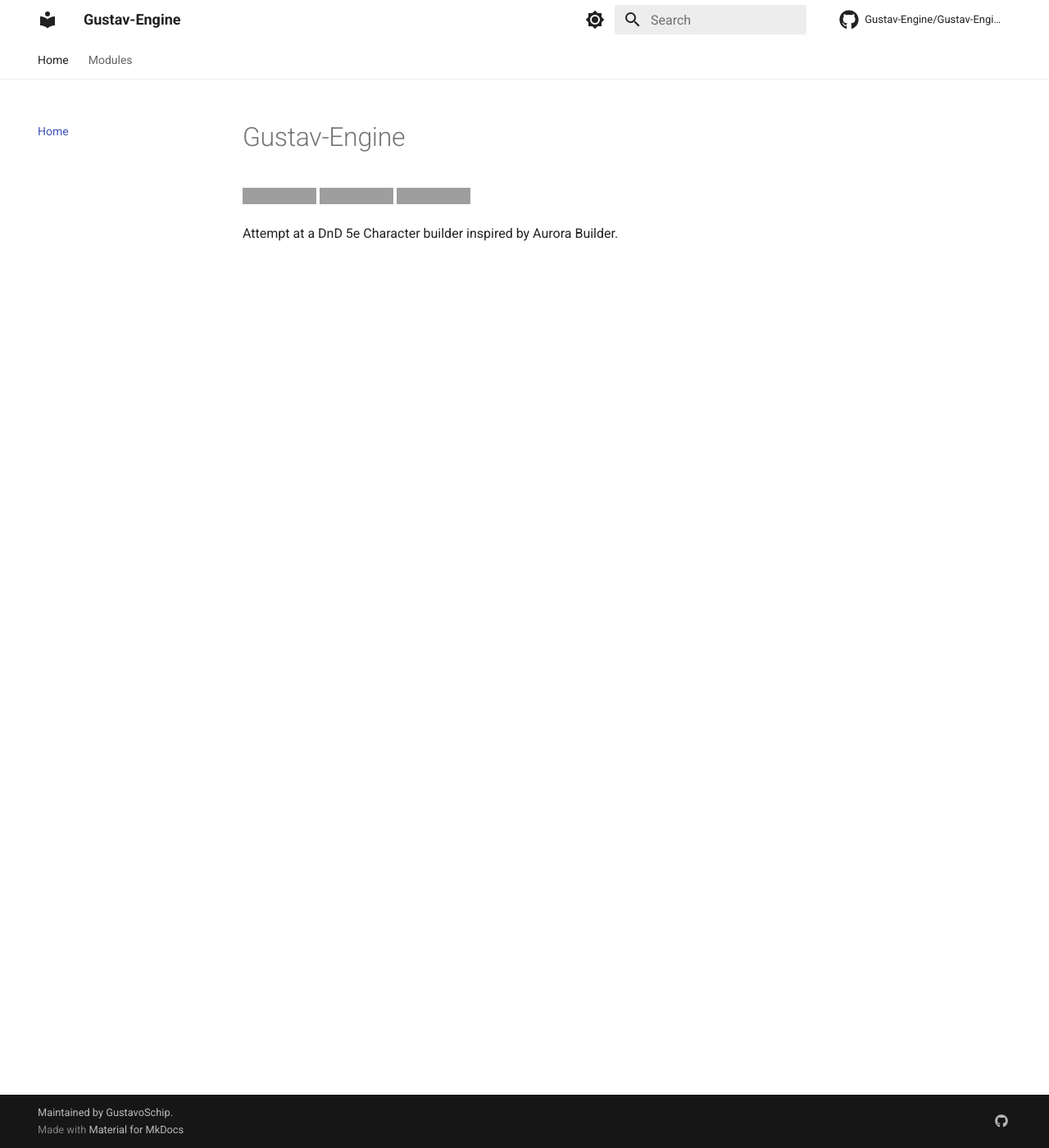
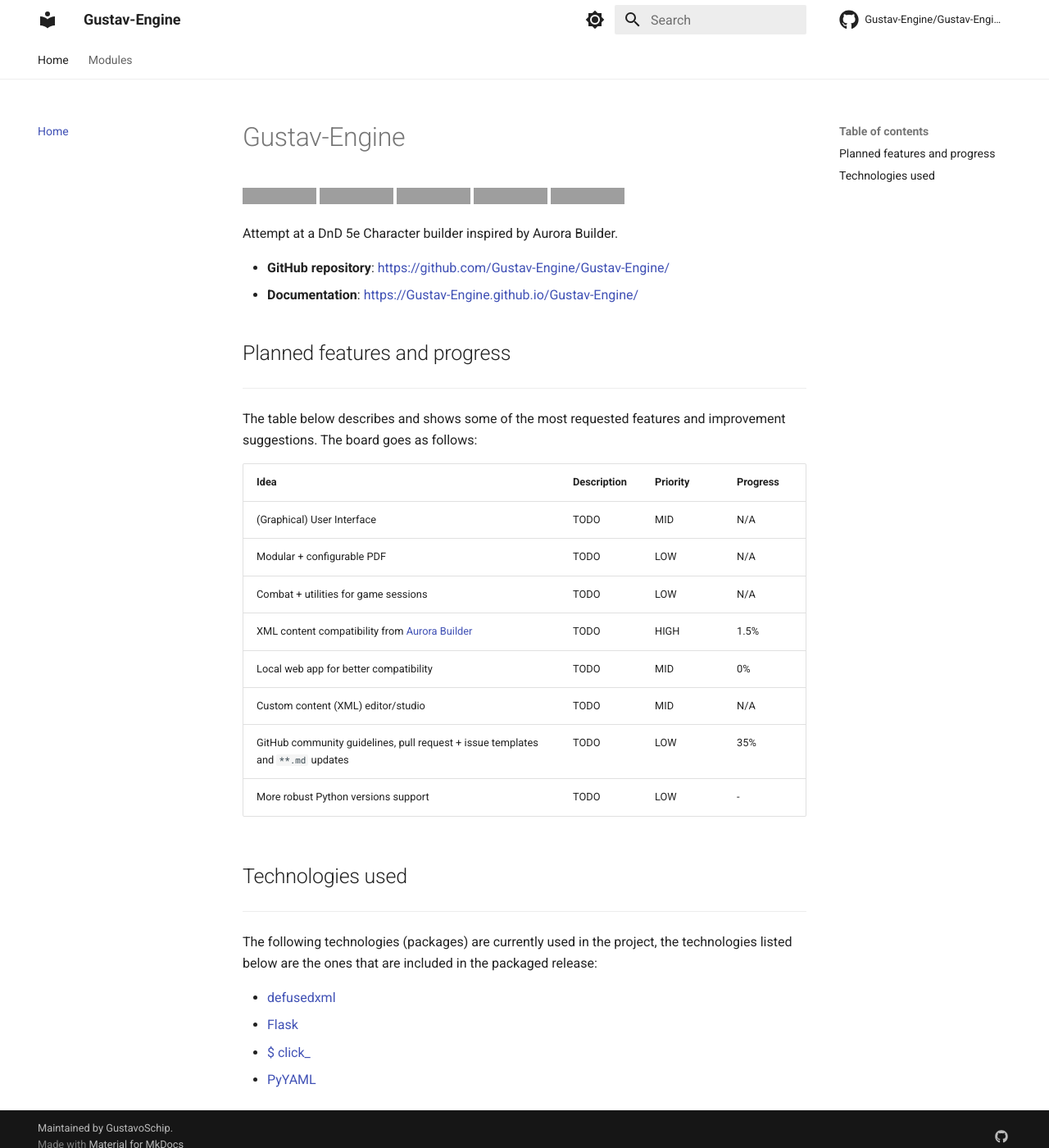
Before and after one commit to Horizon-Builder/Horizon-Builder, an MkDocs documentation site: the page built from docs/index.md, in a window 1280 px wide and 1400 px high. Shown: the whole window at 82% size. Built offline with MkDocs 1.6.1 and Material for MkDocs 9.7.7, drawn with Linux system fonts in a browser that asks for light colours; comment, search, counter and statistics services are not loaded; grey boxes are pictures that could not be loaded.

Commit message:
Updated `**/*.md` files

```diff
--- a/docs/index.md
+++ b/docs/index.md
@@ -1,7 +1,42 @@
 # Gustav-Engine
 
 [![Release](https://img.shields.io/github/v/release/Gustav-Engine/Gustav-Engine)](https://img.shields.io/github/v/release/Gustav-Engine/Gustav-Engine)
+[![codecov](https://codecov.io/gh/Gustav-Engine/Gustav-Engine/branch/main/graph/badge.svg)](https://codecov.io/gh/Gustav-Engine/Gustav-Engine)
+[![Python](https://img.shields.io/badge/Python-v3.11-blue)](https://www.python.org/downloads/release/python-311/)
 [![Commit activity](https://img.shields.io/github/commit-activity/m/Gustav-Engine/Gustav-Engine)](https://img.shields.io/github/commit-activity/m/Gustav-Engine/Gustav-Engine)
 [![License](https://img.shields.io/github/license/Gustav-Engine/Gustav-Engine)](https://img.shields.io/github/license/Gustav-Engine/Gustav-Engine)
 
 Attempt at a DnD 5e Character builder inspired by Aurora Builder.
+
+- **GitHub repository**: <https://github.com/Gustav-Engine/Gustav-Engine/>
+- **Documentation**: <https://Gustav-Engine.github.io/Gustav-Engine/>
+
+## Planned features and progress
+
+---
+
+The table below describes and shows some of the most requested features and improvement suggestions. The board goes as
+follows:
+
+| Idea                                                                                      | Description | Priority | Progress |
+| ----------------------------------------------------------------------------------------- | ----------- | -------- | -------- |
+| (Graphical) User Interface                                                                | TODO        | MID      | N/A      |
+| Modular + configurable PDF                                                                | TODO        | LOW      | N/A      |
+| Combat + utilities for game sessions                                                      | TODO        | LOW      | N/A      |
+| XML content compatibility from [Aurora Builder](https://aurorabuilder.com/documentation/) | TODO        | HIGH     | 1.5%     |
+| Local web app for better compatibility                                                    | TODO        | MID      | 0%       |
+| Custom content (XML) editor/studio                                                        | TODO        | MID      | N/A      |
+| GitHub community guidelines, pull request + issue templates and `**.md` updates           | TODO        | LOW      | 35%      |
+| More robust Python versions support                                                       | TODO        | LOW      | -        |
+
+## Technologies used
+
+---
+
+The following technologies (packages) are currently used in the project, the technologies listed below are the ones that
+are included in the packaged release:
+
+- [defusedxml](https://github.com/tiran/defusedxml)
+- [Flask](https://github.com/pallets/flask)
+- [$ click\_](https://github.com/pallets/click)
+- [PyYAML](https://github.com/yaml/pyyaml)
```
Also changed, not shown: README.md (+31 -0 lines).
